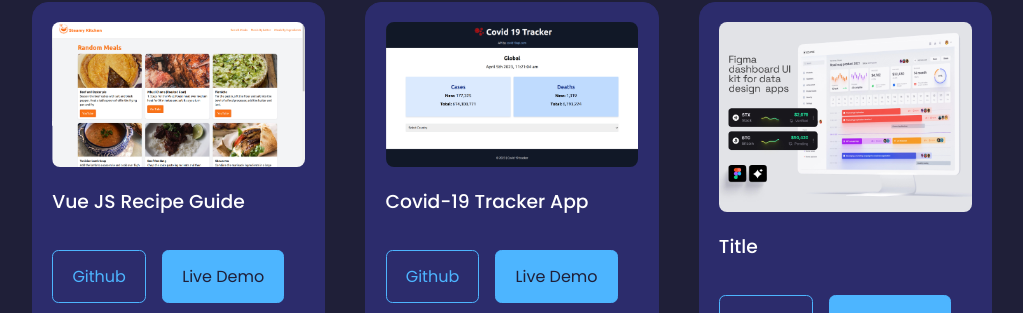
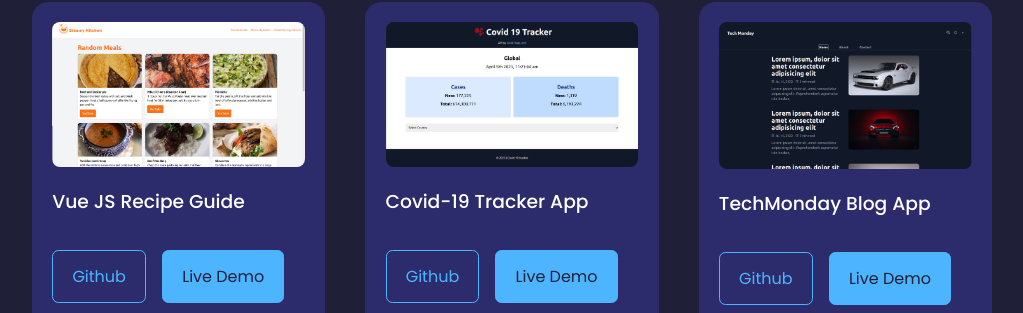
Before and after one commit to davidthumbi/portfolio-website, a React (Create React App) app: page / in a window 1280 px wide. Shown: the part 3549-3862 px from the top of the page, without its empty margins (128-1151 px from the left). Built offline with nearby package versions, Linux system fonts and the light colour scheme.

Commit message:
added blog app

```diff
--- a/src/components/portfolio/Portfolio.jsx
+++ b/src/components/portfolio/Portfolio.jsx
@@ -5,7 +5,7 @@ import IMG2 from "../../assets/portfolio2.png";
 import IMG3 from "../../assets/portfolio3.png";
 import IMG4 from "../../assets/portfolio4.png";
 import IMG5 from "../../assets/portfolio5.png";
-import IMG6 from "../../assets/portfolio6.jpg";
+import IMG6 from "../../assets/portfolio6.png";
 
 // ARRAY OF PORTFOLIO PROJECTS
 
@@ -48,9 +48,9 @@ const data = [
   {
     id: 6,
     image: IMG6,
-    title: "Title",
-    github: "https://github.com",
-    demo: "demo",
+    title: "TechMonday Blog App",
+    github: "https://github.com/davidthumbi/blogs-app",
+    demo: "https://techmonday.vercel.app/",
   },
 ];
 
```
Also changed, not shown: src/assets/portfolio6.jpg (deleted), src/assets/portfolio6.png (added).
